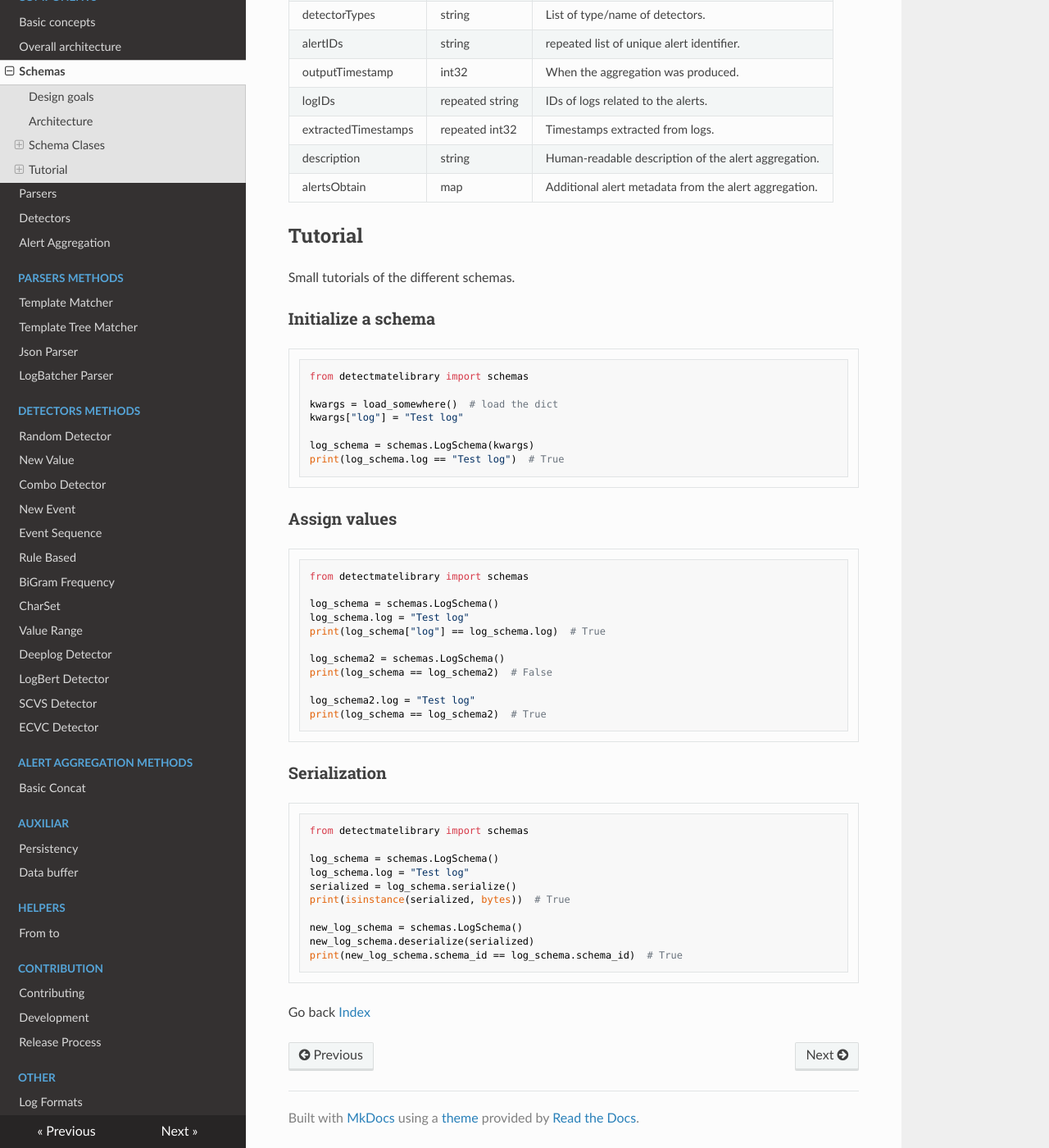
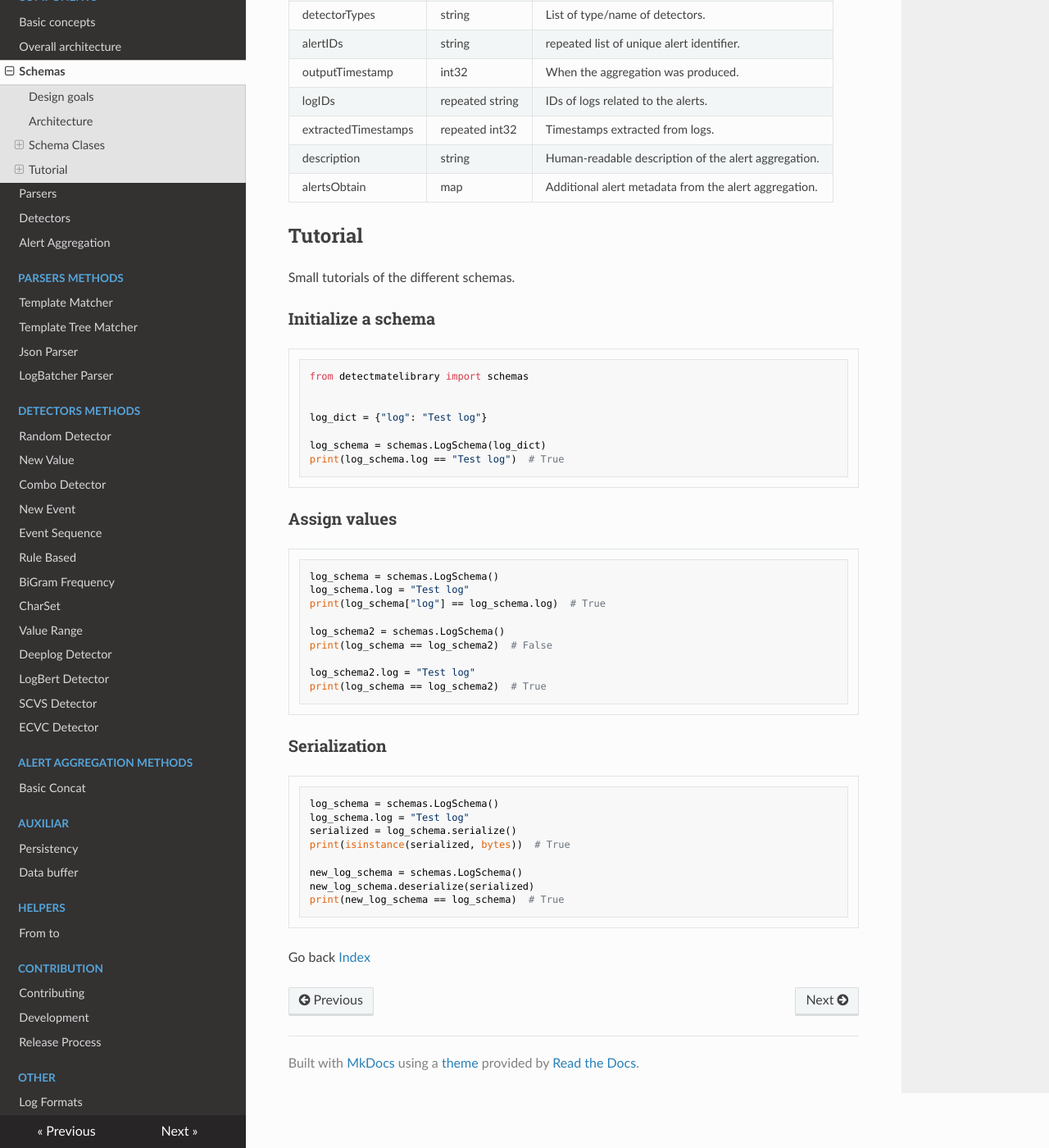
Before and after one commit to ait-detectmate/DetectMateLibrary, an MkDocs documentation site: the page built from docs/schemas.md, in a window 1280 px wide and 1400 px high, scrolled down 3553 px. Shown: the whole window at 82% size. Built offline with MkDocs 1.6.1, drawn with Linux system fonts in a browser that asks for light colours; nearby versions of some CDN libraries; some of the changed lines change nothing that is shown.

Commit message:
add schemas automated examples

````diff
--- /dev/null
+++ b/docs/examples/others/schemas.py
@@ -0,0 +1,38 @@
+
+# --8<-- [start:example_1]
+from detectmatelibrary import schemas
+
+
+log_dict = {"log": "Test log"}
+
+log_schema = schemas.LogSchema(log_dict)
+print(log_schema.log == "Test log")  # True
+
+# --8<-- [end:example_1]
+
+
+# --8<-- [start:example_2]
+
+log_schema = schemas.LogSchema()
+log_schema.log = "Test log"
+print(log_schema["log"] == log_schema.log)  # True
+
+log_schema2 = schemas.LogSchema()
+print(log_schema == log_schema2)  # False
+
+log_schema2.log = "Test log"
+print(log_schema == log_schema2)  # True
+# --8<-- [end:example_2]
+
+
+# --8<-- [start:example_3]
+
+log_schema = schemas.LogSchema()
+log_schema.log = "Test log"
+serialized = log_schema.serialize()
+print(isinstance(serialized, bytes))  # True
+
+new_log_schema = schemas.LogSchema()
+new_log_schema.deserialize(serialized)
+print(new_log_schema == log_schema)  # True
+# --8<-- [end:example_3]
--- a/docs/schemas.md
+++ b/docs/schemas.md
@@ -133,45 +133,20 @@ Small tutorials of the different schemas.
 ### Initialize a schema
 
 ```python
-from detectmatelibrary import schemas
-
-kwargs = load_somewhere()  # load the dict
-kwargs["log"] = "Test log"
-
-log_schema = schemas.LogSchema(kwargs)
-print(log_schema.log == "Test log")  # True
+--8<-- "docs/examples/others/schemas.py:example_1"
 ```
 
 
 ### Assign values
 
 ```python
-from detectmatelibrary import schemas
-
-log_schema = schemas.LogSchema()
-log_schema.log = "Test log"
-print(log_schema["log"] == log_schema.log)  # True
-
-log_schema2 = schemas.LogSchema()
-print(log_schema == log_schema2)  # False
-
-log_schema2.log = "Test log"
-print(log_schema == log_schema2)  # True
+--8<-- "docs/examples/others/schemas.py:example_2"
 ```
 
 ### Serialization
 
 ```python
-from detectmatelibrary import schemas
-
-log_schema = schemas.LogSchema()
-log_schema.log = "Test log"
-serialized = log_schema.serialize()
-print(isinstance(serialized, bytes))  # True
-
-new_log_schema = schemas.LogSchema()
-new_log_schema.deserialize(serialized)
-print(new_log_schema.schema_id == log_schema.schema_id)  # True
+--8<-- "docs/examples/others/schemas.py:example_3"
 ```
 
 
````
